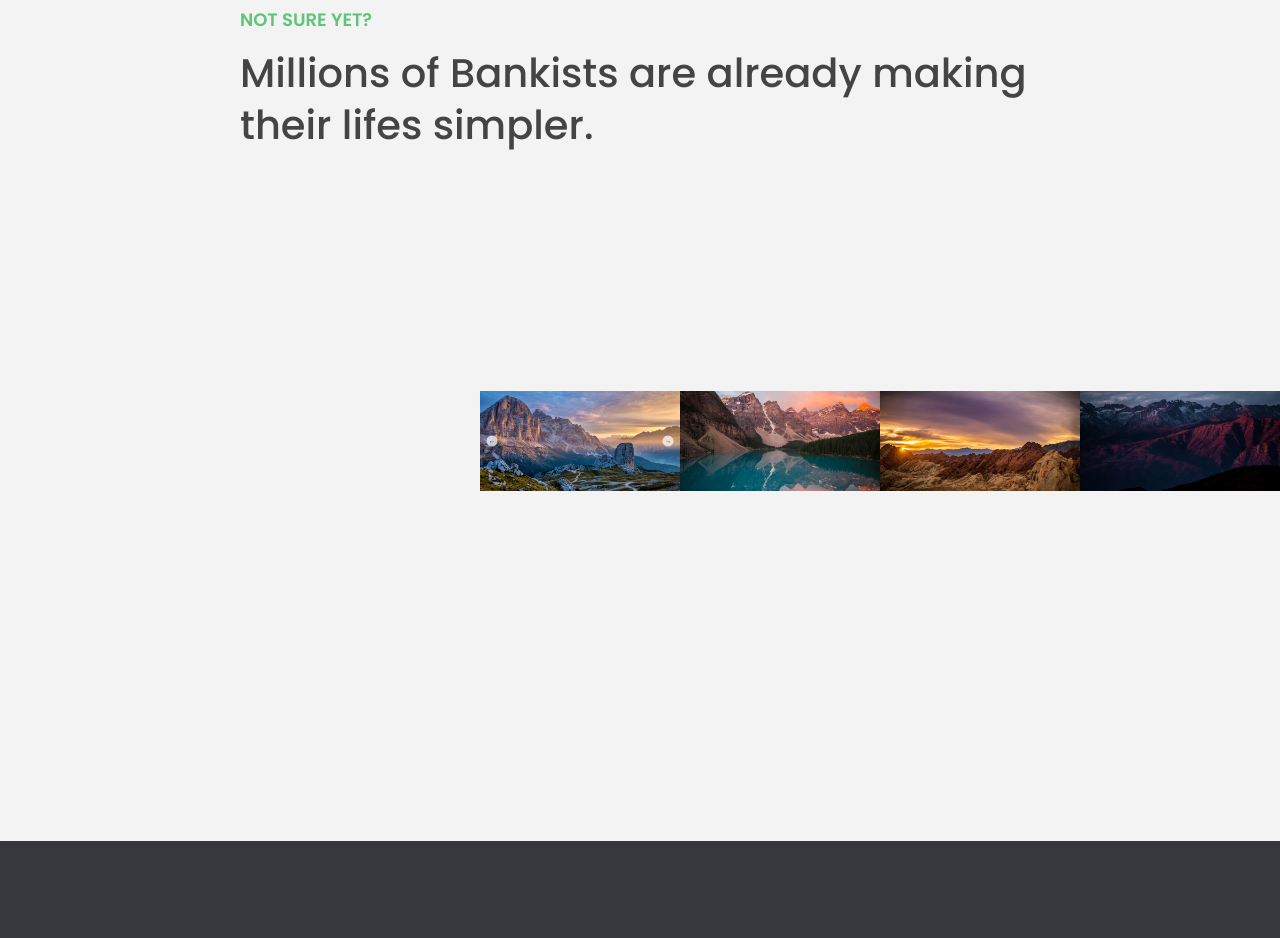
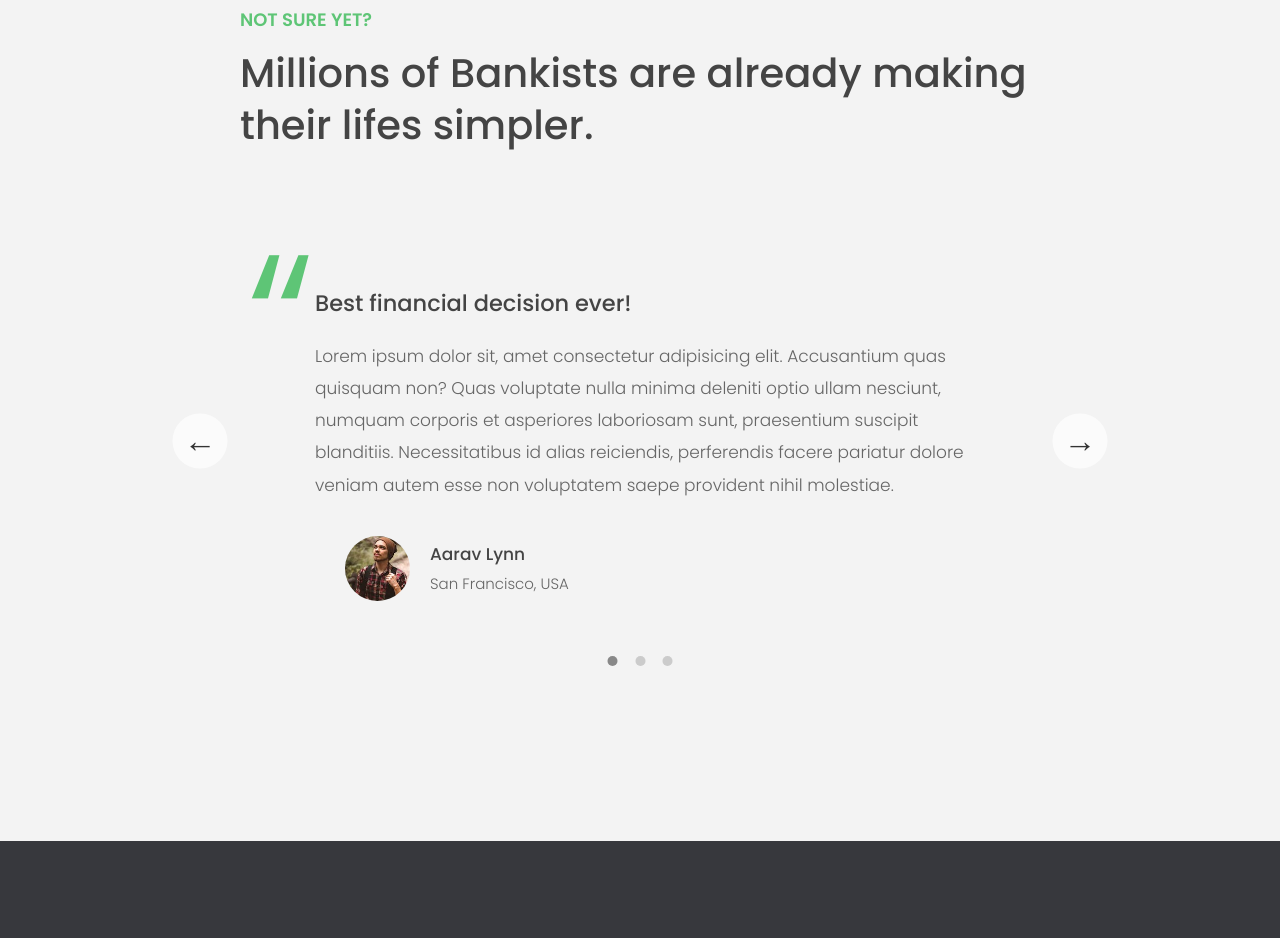
Before and after one commit to fortanza/Bankist-Website, a plain HTML site: page index.html in a window 1280 px wide. Shown: the part 3355-4293 px from the top of the page. Drawn offline with Linux system fonts and the light colour scheme.

Commit message:
198. Building a Slider Component: Part 2

```diff
--- a/index.html
+++ b/index.html
@@ -217,7 +217,7 @@
       </div>
 
       <div class="slider">
-        <!-- <div class="slide slide--1">
+        <div class="slide slide--1">
           <div class="testimonial">
             <h5 class="testimonial__header">Best financial decision ever!</h5>
             <blockquote class="testimonial__text">
@@ -275,12 +275,8 @@
               <p class="testimonial__location">Lisbon, Portugal</p>
             </address>
           </div>
-        </div> -->
+        </div>
 
-        <div class="slide"><img src="img/img-1.jpg" alt="Photo 1" /></div>
-        <div class="slide"><img src="img/img-2.jpg" alt="Photo 2" /></div>
-        <div class="slide"><img src="img/img-3.jpg" alt="Photo 3" /></div>
-        <div class="slide"><img src="img/img-4.jpg" alt="Photo 4" /></div>
         <button class="slider__btn slider__btn--left">&larr;</button>
         <button class="slider__btn slider__btn--right">&rarr;</button>
         <div class="dots"></div>
--- a/script.js
+++ b/script.js
@@ -239,18 +239,34 @@ imgTargets.forEach(img => imgObserver.observe(img));
 // ///////////////////////////////////////
 // // Slider
 
+const slider = function () {
   const slides = document.querySelectorAll('.slide');
   const btnLeft = document.querySelector('.slider__btn--left');
   const btnRight = document.querySelector('.slider__btn--right');
+  const dotContainer = document.querySelector('.dots');
 
   let curSlide = 0;
   const maxSlide = slides.length;
 
-const slider = document.querySelector('.slider');
-slider.style.transform = 'scale(0.2) translateX(-300px)';
-slider.style.overflow = 'visible';
+  // Functions
+  const createDots = function () {
+    slides.forEach(function (_, i) {
+      dotContainer.insertAdjacentHTML(
+        'beforeend',
+        `<button class="dots__dot" data-slide="${i}"></button>`
+      );
+    });
+  };
 
-slides.forEach((s, i) => (s.style.transform = `translateX(${100 * i}%)`));
+  const activateDot = function (slide) {
+    document
+      .querySelectorAll('.dots__dot')
+      .forEach(dot => dot.classList.remove('dots__dot--active'));
+
+    document
+      .querySelector(`.dots__dot[data-slide="${slide}"]`)
+      .classList.add('dots__dot--active');
+  };
 
   const goToSlide = function (slide) {
     slides.forEach(
@@ -258,9 +274,7 @@ const goToSlide = function (slide) {
     );
   };
 
-goToSlide(0);
   // Next slide
-
   const nextSlide = function () {
     if (curSlide === maxSlide - 1) {
       curSlide = 0;
@@ -269,6 +283,7 @@ const nextSlide = function () {
     }
 
     goToSlide(curSlide);
+    activateDot(curSlide);
   };
 
   const prevSlide = function () {
@@ -277,12 +292,36 @@ const prevSlide = function () {
     } else {
       curSlide--;
     }
-
     goToSlide(curSlide);
+    activateDot(curSlide);
   };
 
+  const init = function () {
+    goToSlide(0);
+    createDots();
+
+    activateDot(0);
+  };
+  init();
+
+  // Event handlers
   btnRight.addEventListener('click', nextSlide);
-btnLeft.addEventListener('click', nextSlide);
+  btnLeft.addEventListener('click', prevSlide);
+
+  document.addEventListener('keydown', function (e) {
+    if (e.key === 'ArrowLeft') prevSlide();
+    e.key === 'ArrowRight' && nextSlide();
+  });
+
+  dotContainer.addEventListener('click', function (e) {
+    if (e.target.classList.contains('dots__dot')) {
+      const { slide } = e.target.dataset;
+      goToSlide(slide);
+      activateDot(slide);
+    }
+  });
+};
+slider();
 
 ////////////////////////////////////////////////////////////////////////////////////////////////////////////////////////////////////////////////////////
 ////////////////////////////////////////////////////////////////////////////////////////////////////////////////////////////////////////////////////////
```
Lines whose indentation alone changed are shown as unchanged.
